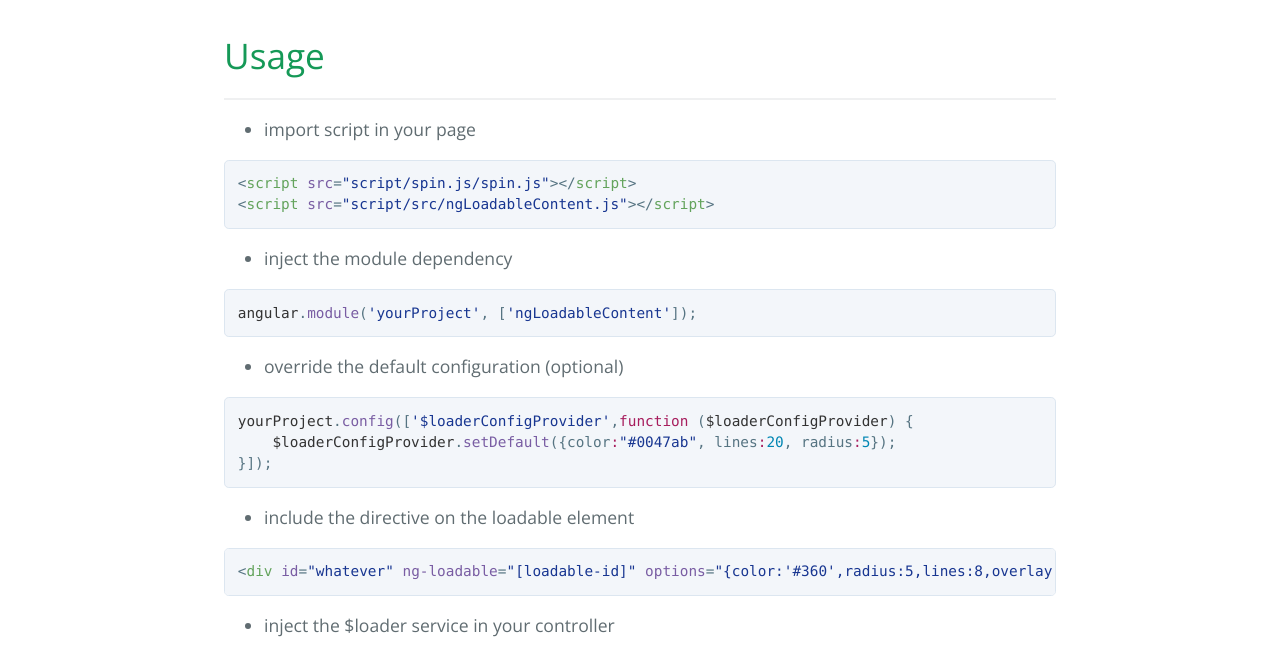
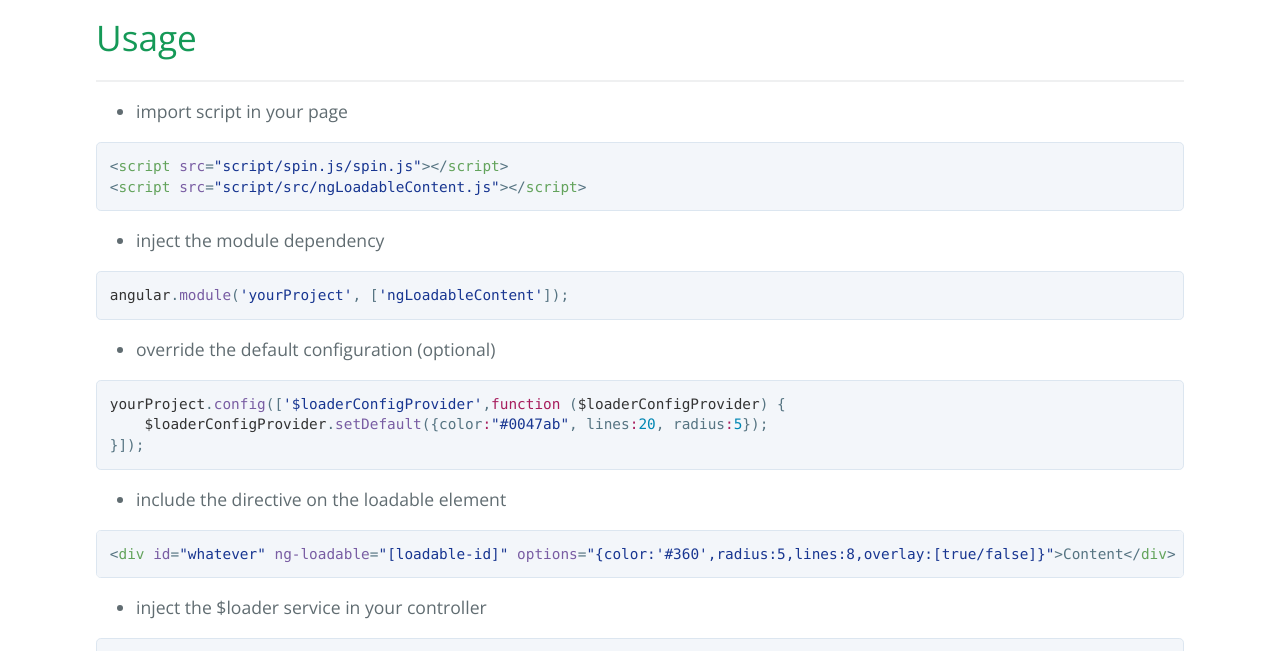
Before and after one commit to alexnoise79/ngLoadableContent, a plain HTML site: page index.html in a window 1280 px wide. Shown: the part 808-1459 px from the top of the page. Drawn offline with nearby package versions, Linux system fonts and the light colour scheme; some packages are replaced by stand-ins of ours; a script that the page names is missing.

Commit message:
example live

```diff
--- a/stylesheets/stylesheet.css
+++ b/stylesheets/stylesheet.css
@@ -205,7 +205,7 @@ a {
 
 @media screen and (min-width: 64em) {
   .main-content {
-    max-width: 64rem;
+    /*max-width: 64rem;*/
     padding: 2rem 6rem;
     margin: 0 auto;
     font-size: 1.1rem; } }
```
